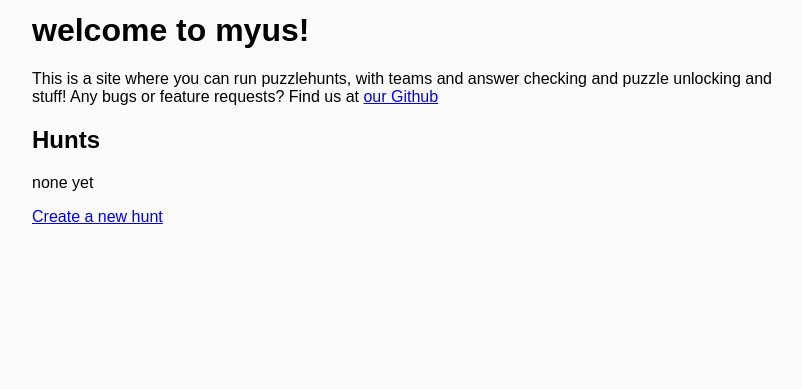
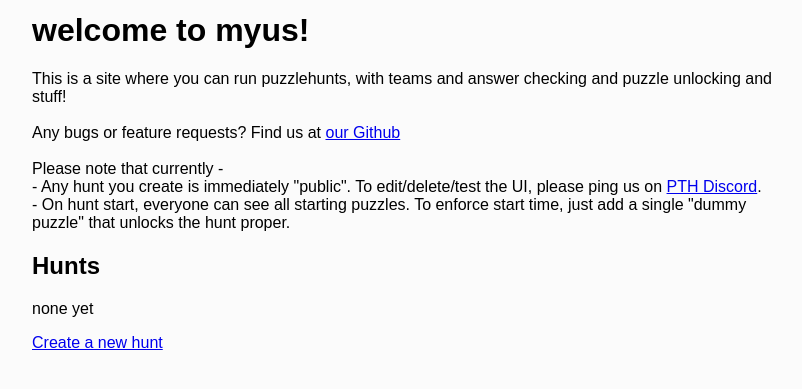
Before and after one commit to PuzzleTechHub/myus, a Django app: page / in a window 1280 px wide. Shown: the part 42-431 px from the top of the page, without its empty margins (224-1026 px from the left). Run offline with Django 3.2, Linux system fonts and the light colour scheme; data that the repository does not hold is empty.

Commit message:
Fix license, add better landing page description

```diff
--- a/myus/myus/templates/index.html
+++ b/myus/myus/templates/index.html
@@ -1,7 +1,14 @@
 {% extends "base.html" %}
 {% block main %}
 <h1>welcome to myus!</h1>
-<p>This is a site where you can run puzzlehunts, with teams and answer checking and puzzle unlocking and stuff! Any bugs or feature requests? Find us at <a href="https://github.com/PuzzleTechHub/myus">our Github</a> </p>
+<p>This is a site where you can run puzzlehunts, with teams and answer checking and puzzle unlocking and stuff! <br><br>
+
+Any bugs or feature requests? Find us at <a href="https://github.com/PuzzleTechHub/myus">our Github</a> <br><br>
+
+Please note that currently - <br>
+- Any hunt you create is immediately "public". To edit/delete/test the UI, please ping us on  <a href="https://discord.gg/kgTK5eD7XY">PTH Discord</a>.<br>
+- On hunt start, everyone can see all starting puzzles. To enforce start time, just add a single "dummy puzzle" that unlocks the hunt proper.<br>
+</p>
 <h2>Hunts</h2>
 {% if hunts %}
 <ul>
--- a/myus/myus/views.py
+++ b/myus/myus/views.py
@@ -183,7 +183,6 @@ def leaderboard(request, id):
             .annotate(score=Sum("puzzle__points"))
             .values("score")
         ),
-        #creation_time = team.creation_time,
         solve_count=Count("guesses", filter=Q(guesses__correct=True)),
         last_solve=Subquery(
             Guess.objects.filter(
```
Also changed, not shown: 1 other file.
